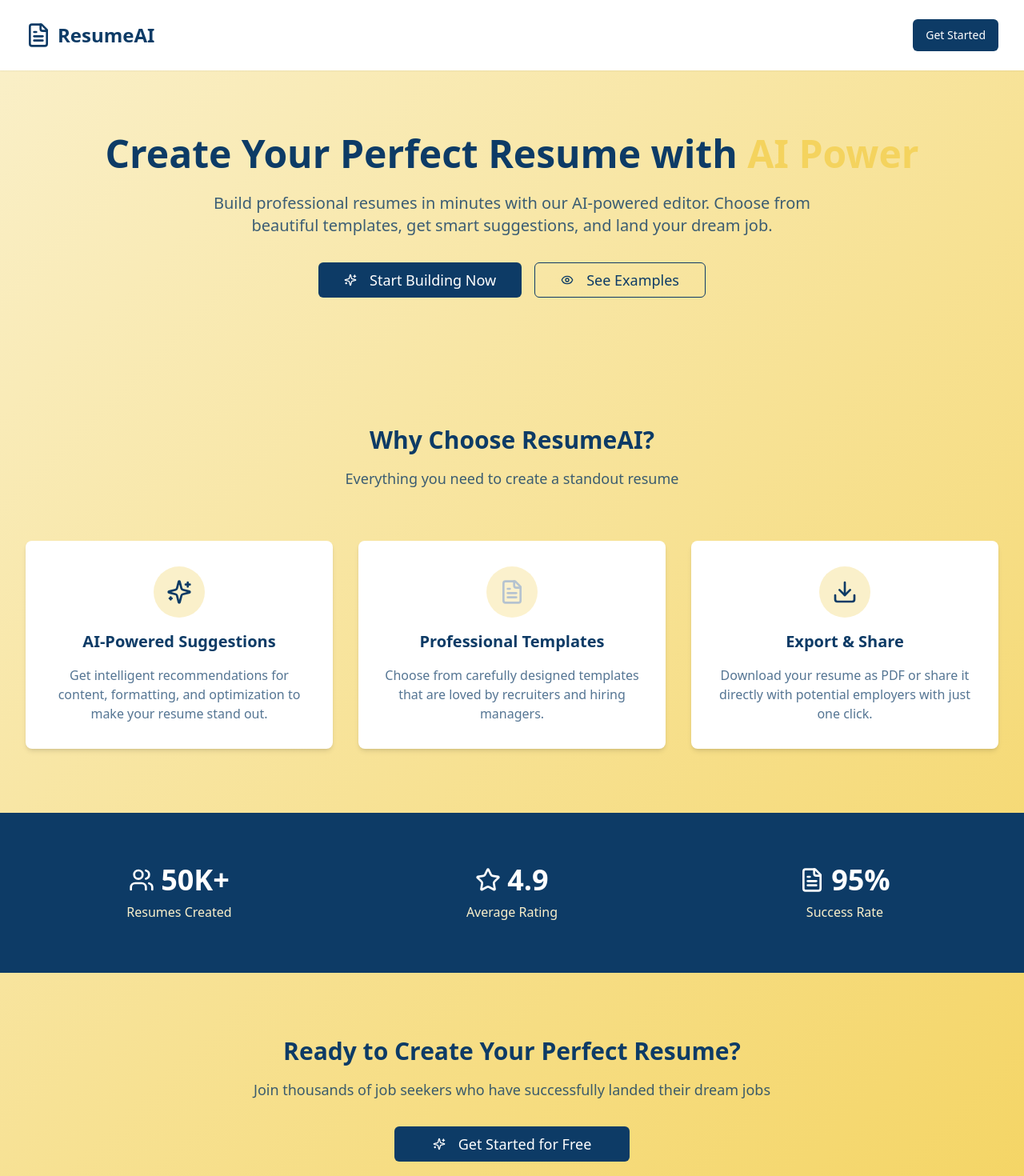
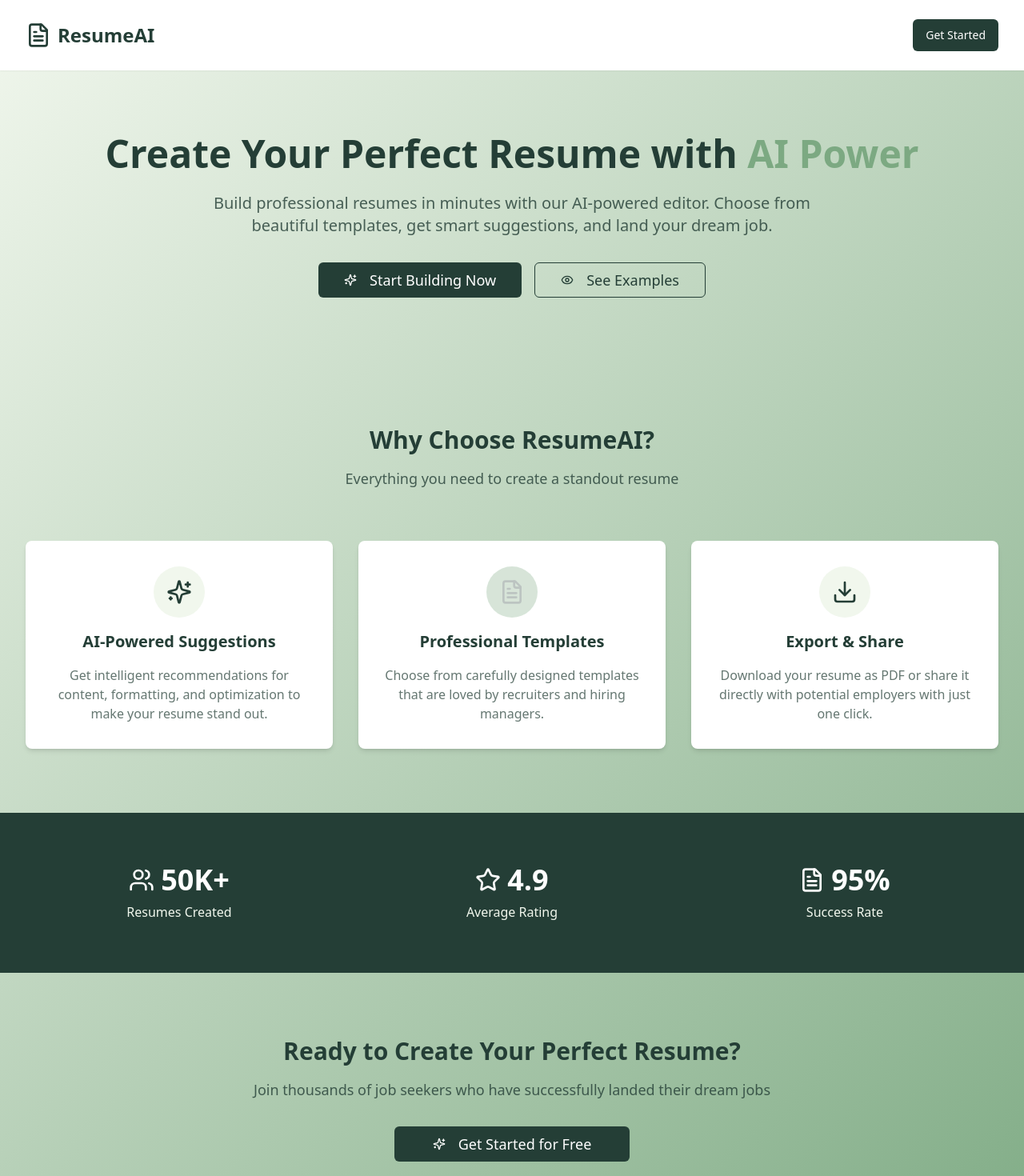
Before and after one commit to GaryChettiar/paperforge, a React (Vite) app: page / in a window 1280 px wide. Shown: the top 1470 px of the page at 80% size. Built offline with nearby package versions, Linux system fonts and the light colour scheme.

Commit message:
Apply new color scheme
Updated the application's color scheme to the specified palette.

```diff
--- a/src/components/Header.tsx
+++ b/src/components/Header.tsx
@@ -9,8 +9,8 @@ export const Header = () => {
     <header className="h-16 bg-white border-b border-gray-200 px-6 flex items-center justify-between">
       <div className="flex items-center space-x-4">
         <Link to="/" className="flex items-center space-x-2 hover:opacity-80 transition-opacity">
-          <FileText className="w-8 h-8" style={{ color: '#0d3b66' }} />
-          <h1 className="text-xl font-bold" style={{ color: '#0d3b66' }}>ResumeAI</h1>
+          <FileText className="w-8 h-8" style={{ color: '#243e36' }} />
+          <h1 className="text-xl font-bold" style={{ color: '#243e36' }}>ResumeAI</h1>
         </Link>
         <div className="text-sm text-gray-500">
           Auto-saved 2 minutes ago
@@ -24,15 +24,15 @@ export const Header = () => {
             <span>Home</span>
           </Button>
         </Link>
-        <Button variant="ghost" size="sm" className="flex items-center space-x-2 hover:bg-opacity-10" style={{ color: '#0d3b66' }}>
+        <Button variant="ghost" size="sm" className="flex items-center space-x-2 hover:bg-opacity-10" style={{ color: '#243e36' }}>
           <Save className="w-4 h-4" />
           <span>Save</span>
         </Button>
-        <Button variant="ghost" size="sm" className="flex items-center space-x-2 hover:bg-opacity-10" style={{ color: '#0d3b66' }}>
+        <Button variant="ghost" size="sm" className="flex items-center space-x-2 hover:bg-opacity-10" style={{ color: '#243e36' }}>
           <Share2 className="w-4 h-4" />
           <span>Share</span>
         </Button>
-        <Button variant="ghost" size="sm" className="w-8 h-8 p-0 rounded-full hover:bg-opacity-10" style={{ color: '#0d3b66' }}>
+        <Button variant="ghost" size="sm" className="w-8 h-8 p-0 rounded-full hover:bg-opacity-10" style={{ color: '#243e36' }}>
           <User className="w-4 h-4" />
         </Button>
       </div>
--- a/src/pages/Landing.tsx
+++ b/src/pages/Landing.tsx
@@ -6,17 +6,17 @@ import { Link } from 'react-router-dom';
 
 const Landing = () => {
   return (
-    <div className="min-h-screen" style={{ background: 'linear-gradient(135deg, #faf0ca 0%, #f4d35e 100%)' }}>
+    <div className="min-h-screen" style={{ background: 'linear-gradient(135deg, #f1f7ed 0%, #7ca982 100%)' }}>
       {/* Header */}
       <header className="bg-white shadow-sm">
         <div className="max-w-7xl mx-auto px-4 sm:px-6 lg:px-8">
           <div className="flex justify-between items-center py-6">
             <div className="flex items-center space-x-2">
-              <FileText className="w-8 h-8" style={{ color: '#0d3b66' }} />
-              <h1 className="text-2xl font-bold" style={{ color: '#0d3b66' }}>ResumeAI</h1>
+              <FileText className="w-8 h-8" style={{ color: '#243e36' }} />
+              <h1 className="text-2xl font-bold" style={{ color: '#243e36' }}>ResumeAI</h1>
             </div>
             <Link to="/builder">
-              <Button className="text-white hover:opacity-90" style={{ backgroundColor: '#0d3b66' }}>
+              <Button className="text-white hover:opacity-90" style={{ backgroundColor: '#243e36' }}>
                 Get Started
               </Button>
             </Link>
@@ -27,22 +27,22 @@ const Landing = () => {
       {/* Hero Section */}
       <section className="max-w-7xl mx-auto px-4 sm:px-6 lg:px-8 py-20">
         <div className="text-center">
-          <h1 className="text-5xl font-bold mb-6" style={{ color: '#0d3b66' }}>
+          <h1 className="text-5xl font-bold mb-6" style={{ color: '#243e36' }}>
             Create Your Perfect Resume with
-            <span style={{ color: '#f4d35e' }}> AI Power</span>
+            <span style={{ color: '#7ca982' }}> AI Power</span>
           </h1>
-          <p className="text-xl mb-8 max-w-3xl mx-auto" style={{ color: '#0d3b66', opacity: 0.8 }}>
+          <p className="text-xl mb-8 max-w-3xl mx-auto" style={{ color: '#243e36', opacity: 0.8 }}>
             Build professional resumes in minutes with our AI-powered editor.
             Choose from beautiful templates, get smart suggestions, and land your dream job.
           </p>
           <div className="flex flex-col sm:flex-row gap-4 justify-center">
             <Link to="/builder">
-              <Button size="lg" className="text-white text-lg px-8 py-3" style={{ backgroundColor: '#0d3b66' }}>
+              <Button size="lg" className="text-white text-lg px-8 py-3" style={{ backgroundColor: '#243e36' }}>
                 <Sparkles className="w-5 h-5 mr-2" />
                 Start Building Now
               </Button>
             </Link>
-            <Button variant="outline" size="lg" className="text-lg px-8 py-3 hover:bg-opacity-50" style={{ borderColor: '#0d3b66', color: '#0d3b66', backgroundColor: 'transparent' }}>
+            <Button variant="outline" size="lg" className="text-lg px-8 py-3 hover:bg-opacity-50" style={{ borderColor: '#243e36', color: '#243e36', backgroundColor: 'transparent' }}>
               <Eye className="w-5 h-5 mr-2" />
               See Examples
             </Button>
@@ -53,41 +53,41 @@ const Landing = () => {
       {/* Features Section */}
       <section className="max-w-7xl mx-auto px-4 sm:px-6 lg:px-8 py-20">
         <div className="text-center mb-16">
-          <h2 className="text-3xl font-bold mb-4" style={{ color: '#0d3b66' }}>
+          <h2 className="text-3xl font-bold mb-4" style={{ color: '#243e36' }}>
             Why Choose ResumeAI?
           </h2>
-          <p className="text-lg" style={{ color: '#0d3b66', opacity: 0.8 }}>
+          <p className="text-lg" style={{ color: '#243e36', opacity: 0.8 }}>
             Everything you need to create a standout resume
           </p>
         </div>
 
         <div className="grid md:grid-cols-3 gap-8">
           <div className="bg-white p-8 rounded-lg shadow-md text-center">
-            <div className="w-16 h-16 rounded-full flex items-center justify-center mx-auto mb-4" style={{ backgroundColor: '#faf0ca' }}>
-              <Sparkles className="w-8 h-8" style={{ color: '#0d3b66' }} />
+            <div className="w-16 h-16 rounded-full flex items-center justify-center mx-auto mb-4" style={{ backgroundColor: '#f1f7ed' }}>
+              <Sparkles className="w-8 h-8" style={{ color: '#243e36' }} />
             </div>
-            <h3 className="text-xl font-semibold mb-4" style={{ color: '#0d3b66' }}>AI-Powered Suggestions</h3>
-            <p style={{ color: '#0d3b66', opacity: 0.7 }}>
+            <h3 className="text-xl font-semibold mb-4" style={{ color: '#243e36' }}>AI-Powered Suggestions</h3>
+            <p style={{ color: '#243e36', opacity: 0.7 }}>
               Get intelligent recommendations for content, formatting, and optimization to make your resume stand out.
             </p>
           </div>
 
           <div className="bg-white p-8 rounded-lg shadow-md text-center">
-            <div className="w-16 h-16 rounded-full flex items-center justify-center mx-auto mb-4" style={{ backgroundColor: '#f4d35e', opacity: 0.3 }}>
-              <FileText className="w-8 h-8" style={{ color: '#0d3b66' }} />
+            <div className="w-16 h-16 rounded-full flex items-center justify-center mx-auto mb-4" style={{ backgroundColor: '#7ca982', opacity: 0.3 }}>
+              <FileText className="w-8 h-8" style={{ color: '#243e36' }} />
             </div>
-            <h3 className="text-xl font-semibold mb-4" style={{ color: '#0d3b66' }}>Professional Templates</h3>
-            <p style={{ color: '#0d3b66', opacity: 0.7 }}>
+            <h3 className="text-xl font-semibold mb-4" style={{ color: '#243e36' }}>Professional Templates</h3>
+            <p style={{ color: '#243e36', opacity: 0.7 }}>
               Choose from carefully designed templates that are loved by recruiters and hiring managers.
             </p>
           </div>
 
           <div className="bg-white p-8 rounded-lg shadow-md text-center">
-            <div className="w-16 h-16 rounded-full flex items-center justify-center mx-auto mb-4" style={{ backgroundColor: '#faf0ca' }}>
-              <Download className="w-8 h-8" style={{ color: '#0d3b66' }} />
+            <div className="w-16 h-16 rounded-full flex items-center justify-center mx-auto mb-4" style={{ backgroundColor: '#f1f7ed' }}>
+              <Download className="w-8 h-8" style={{ color: '#243e36' }} />
             </div>
-            <h3 className="text-xl font-semibold mb-4" style={{ color: '#0d3b66' }}>Export & Share</h3>
-            <p style={{ color: '#0d3b66', opacity: 0.7 }}>
+            <h3 className="text-xl font-semibold mb-4" style={{ color: '#243e36' }}>Export & Share</h3>
+            <p style={{ color: '#243e36', opacity: 0.7 }}>
               Download your resume as PDF or share it directly with potential employers with just one click.
             </p>
           </div>
@@ -95,7 +95,7 @@ const Landing = () => {
       </section>
 
       {/* Stats Section */}
-      <section className="py-16" style={{ backgroundColor: '#0d3b66' }}>
+      <section className="py-16" style={{ backgroundColor: '#243e36' }}>
         <div className="max-w-7xl mx-auto px-4 sm:px-6 lg:px-8">
           <div className="grid md:grid-cols-3 gap-8 text-center text-white">
             <div>
@@ -103,21 +103,21 @@ const Landing = () => {
                 <Users className="w-8 h-8 mr-2" />
                 <span className="text-4xl font-bold">50K+</span>
               </div>
-              <p style={{ color: '#faf0ca' }}>Resumes Created</p>
+              <p style={{ color: '#f1f7ed' }}>Resumes Created</p>
             </div>
             <div>
               <div className="flex items-center justify-center mb-2">
                 <Star className="w-8 h-8 mr-2" />
                 <span className="text-4xl font-bold">4.9</span>
               </div>
-              <p style={{ color: '#faf0ca' }}>Average Rating</p>
+              <p style={{ color: '#f1f7ed' }}>Average Rating</p>
             </div>
             <div>
               <div className="flex items-center justify-center mb-2">
                 <FileText className="w-8 h-8 mr-2" />
                 <span className="text-4xl font-bold">95%</span>
               </div>
-              <p style={{ color: '#faf0ca' }}>Success Rate</p>
+              <p style={{ color: '#f1f7ed' }}>Success Rate</p>
             </div>
           </div>
         </div>
@@ -125,14 +125,14 @@ const Landing = () => {
 
       {/* CTA Section */}
       <section className="max-w-7xl mx-auto px-4 sm:px-6 lg:px-8 py-20 text-center">
-        <h2 className="text-3xl font-bold mb-4" style={{ color: '#0d3b66' }}>
+        <h2 className="text-3xl font-bold mb-4" style={{ color: '#243e36' }}>
           Ready to Create Your Perfect Resume?
         </h2>
-        <p className="text-lg mb-8" style={{ color: '#0d3b66', opacity: 0.8 }}>
+        <p className="text-lg mb-8" style={{ color: '#243e36', opacity: 0.8 }}>
           Join thousands of job seekers who have successfully landed their dream jobs
         </p>
         <Link to="/builder">
-          <Button size="lg" className="text-white text-lg px-12 py-4" style={{ backgroundColor: '#0d3b66' }}>
+          <Button size="lg" className="text-white text-lg px-12 py-4" style={{ backgroundColor: '#243e36' }}>
             <Sparkles className="w-5 h-5 mr-2" />
             Get Started for Free
           </Button>
@@ -140,13 +140,13 @@ const Landing = () => {
       </section>
 
       {/* Footer */}
-      <footer style={{ backgroundColor: '#0d3b66' }} className="text-white py-12">
+      <footer style={{ backgroundColor: '#243e36' }} className="text-white py-12">
         <div className="max-w-7xl mx-auto px-4 sm:px-6 lg:px-8 text-center">
           <div className="flex items-center justify-center space-x-2 mb-4">
-            <FileText className="w-6 h-6" style={{ color: '#f4d35e' }} />
+            <FileText className="w-6 h-6" style={{ color: '#7ca982' }} />
             <span className="text-xl font-bold">ResumeAI</span>
           </div>
-          <p style={{ color: '#faf0ca' }}>
+          <p style={{ color: '#f1f7ed' }}>
             © 2024 ResumeAI. All rights reserved.
           </p>
         </div>
```
Also changed, not shown: src/components/TemplateSidebar.tsx (+6 -6 lines), src/components/templates/CreativeTemplate.tsx (+10 -10 lines), src/components/templates/ModernTemplate.tsx (+12 -12 lines), src/pages/Index.tsx (+6 -6 lines).
